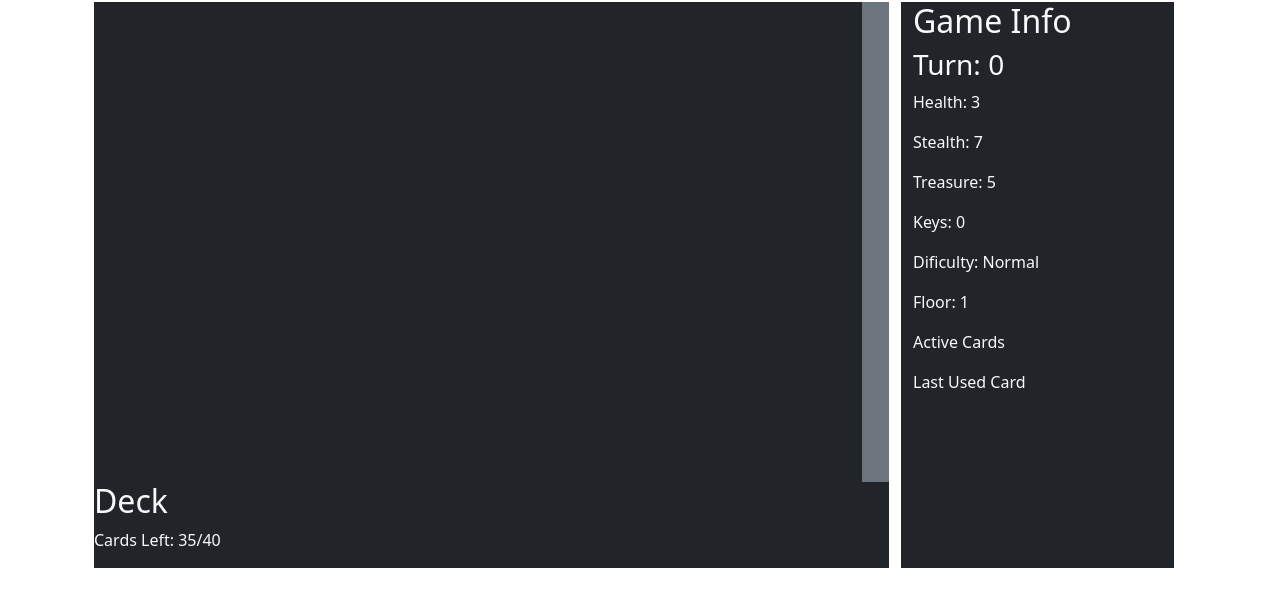
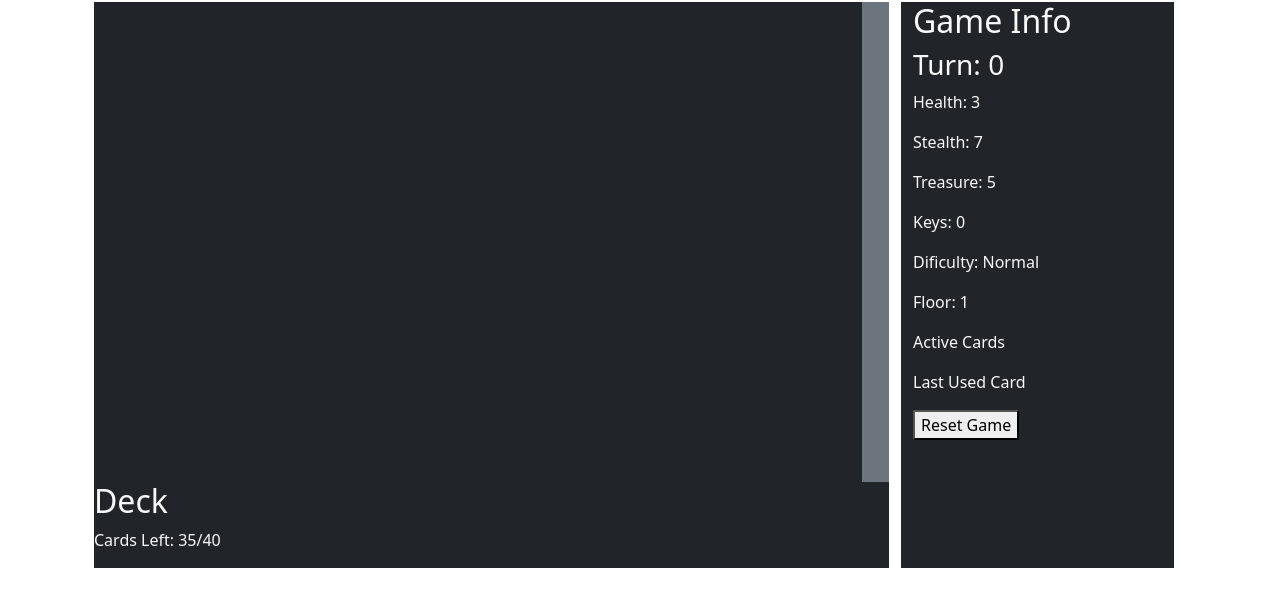
Before and after one commit to phyric1/CITS3403_Project, a Flask app: page /game in a window 1280 px wide. Shown: the part 78-685 px from the top of the page. Run offline with Flask 3, Linux system fonts and the light colour scheme; the visitor is signed in with stand-in values (Sample User, id 1); data comes from the database, SQL or seed files in the repository; data that the repository does not hold is empty; some libraries are stand-ins or nearby versions.

Commit message:
added game table and game reset button

```diff
--- a/app/models.py
+++ b/app/models.py
@@ -6,7 +6,6 @@ from app.enums import TradeStatus, CardRarity, CardType
 from flask_login import UserMixin
 
 MAX_DECK_SIZE = 40
-
 
 class User(UserMixin,db.Model):
     id=db.Column(db.Integer,primary_key=True)
@@ -34,6 +33,43 @@ class User(UserMixin,db.Model):
     def __repr__(self):
         return f"<User {self.username}>"
 
+class Game(db.Model):
+    id=db.Column(db.Integer,primary_key=True)
+    user_id = db.Column(db.Integer, db.ForeignKey('user.id'), unique=True, nullable=False, index=True)
+    game = db.Column(db.PickleType, nullable=False, index=True)
+    #per game stats
+    #boolean for is active
+    #all games are canon
+
+class Stats(db.Model): #lifetime
+    id=db.Column(db.Integer,primary_key=True)
+    user_id = db.Column(db.Integer, db.ForeignKey('user.id'), nullable=False, index=True)
+    user_id = db.Column(db.Integer, db.ForeignKey('user.id'), nullable=False, index=True)
+    #current gold
+    #gold collected
+    #Fastest Run
+    #Longest Run
+    #easy dungeons cleared
+    #mid dungeons cleared
+    #hard dungeons cleared
+    #total
+    #most used card
+    #over runs
+
+#class Stats(db.Model): #lifetime
+    #id=db.Column(db.Integer,primary_key=True)
+    #user_id = db.Column(db.Integer, db.ForeignKey('user.id'), nullable=False, index=True)
+    #user_id = db.Column(db.Integer, db.ForeignKey('user.id'), nullable=False, index=True)
+    #current gold
+    #gold collected
+    #Fastest Run
+    #Longest Run
+    #easy dungeons cleared
+    #mid dungeons cleared
+    #hard dungeons cleared
+    #total
+    #most used card
+    #over runs
 
 class Card(db.Model):
     id = db.Column(db.Integer, primary_key=True)
--- a/app/routes.py
+++ b/app/routes.py
@@ -1,8 +1,8 @@
-from flask import render_template, abort, request, url_for, session, redirect, flash, Blueprint, current_app as app
+from flask import render_template, abort, request, url_for, session, redirect, flash, jsonify, Blueprint, current_app as app
 from flask_login import login_user,logout_user,login_required,current_user
 from app import db
 from sqlalchemy import case
-from app.models import User, Card, UserCard, Deck, DeckCard, Trade, TradeCard
+from app.models import User, Card, UserCard, Deck, DeckCard, Trade, TradeCard, Game
 from app.forms import LoginForm, RegisterForm
 from app.enums import TradeStatus, CardRarity, CardType
 from game_logic import DungeonGame, Player, Grid
@@ -12,6 +12,7 @@ from cards_logic import PlayerDeck
 import random
 from datetime import date
 from types import SimpleNamespace
+from sqlalchemy.orm.attributes import flag_modified
 
 bp = Blueprint("main", __name__)
 dungeon_game = DungeonGame()
@@ -78,10 +79,22 @@ def register():
 def game():
     if not current_user.id:
         return redirect(url_for("main.login"))
-    dungeon_game.playerDeck = PlayerDeck()
-    dungeon_game.playerDeck.deck = get_deck_cards(current_user.id)
-    dungeon_game.playerDeck.loadDeck()
-    dungeon_game.hand = dungeon_game.playerDeck.shuffle(dungeon_game.playerDeck.deck)
+    difficulty = "Normal"
+    existingGame = Game.query.filter_by(user_id = current_user.id).first()
+    if existingGame:
+        print("LOADING SAVED GAME")
+        dungeon_game = existingGame.game
+        return render_template("game.html", grid=dungeon_game.getFakeGrid())
+    else:
+        print("MAKING NEW GAME")
+        dungeon_game = DungeonGame()
+        dungeon_game.playerDeck = PlayerDeck()
+        dungeon_game.playerDeck.deck = get_deck_cards(current_user.id)
+        dungeon_game.playerDeck.loadDeck()
+        dungeon_game.hand = dungeon_game.playerDeck.shuffle(dungeon_game.playerDeck.deck)
+        game = Game(user_id=current_user.id, game = dungeon_game)
+        db.session.add(game)
+        db.session.commit()
     return render_template("game.html", grid=dungeon_game.getFakeGrid())
 
 @bp.route("/move", methods=["POST"])
@@ -89,9 +102,24 @@ def game():
 def move():
     if not current_user.id:
         return redirect(url_for("main.login"))
+    existingGame = Game.query.filter_by(user_id = current_user.id).first()
+    dungeon_game = existingGame.game
+    input = request.json.get("input")
+     #change to input data
+    output = dungeon_game.advance_game(input)
+    existingGame.game = dungeon_game
+    flag_modified(existingGame, "game")
+    db.session.commit()
+    return output
 
-    input = request.json.get("input") #change to input data
-    return dungeon_game.advance_game(input)
+@bp.route("/reset", methods=["POST"])
+def reset():
+    existingGame = Game.query.filter_by(user_id = current_user.id).first()
+    if existingGame:
+        db.session.delete(existingGame)
+        db.session.commit()
+    return redirect(url_for("main.game"))
+
 
 @bp.route("/leaderboard")
 def leaderboard():
--- a/app/static/game.js
+++ b/app/static/game.js
@@ -217,3 +217,16 @@ if (handArea) {
         const deckSizeCount = document.getElementById('deck-size');
         deckSizeCount.textContent = deckSize;
     }
+
+    function resetGame() {
+         fetch('/reset', {
+            method: 'POST',
+            headers: {
+                'Content-Type': 'application/json',
+            },
+        })
+        .then(response => response.json())
+        .then(data => {
+            console.log('Success: game cleared');
+        })
+    }
--- a/app/templates/game.html
+++ b/app/templates/game.html
@@ -122,7 +122,7 @@
             <p class="text-light">Last Used Card</p>
 
             <div id="discard"></div>
-
+            <button id="reset" onclick="resetGame()">Reset Game</button>
         </div>
     </div>
 <script src="{{ url_for('static', filename='game.js') }}"></script>
--- a/cards_logic.py
+++ b/cards_logic.py
@@ -61,9 +61,6 @@ class PlayerDeck():
         self.deckMax = len(self.deck)
         self.deckSize = len(self.deck)
 
-        for card in self.deck:
-            print(card.card.name)
-
     def shuffle(self, cards):
         hand = random.sample(cards, min(3, len(cards)))
         return hand
```
Also changed, not shown: migrations/versions/f15bb47f3a5a_added_game_table.py (added, +55 -0 lines).
